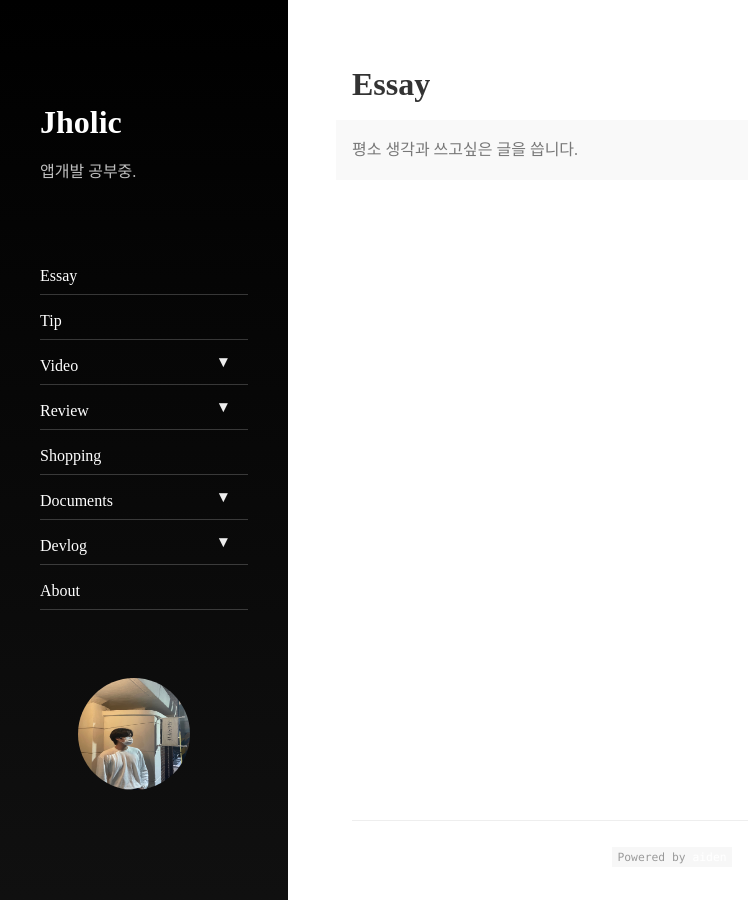
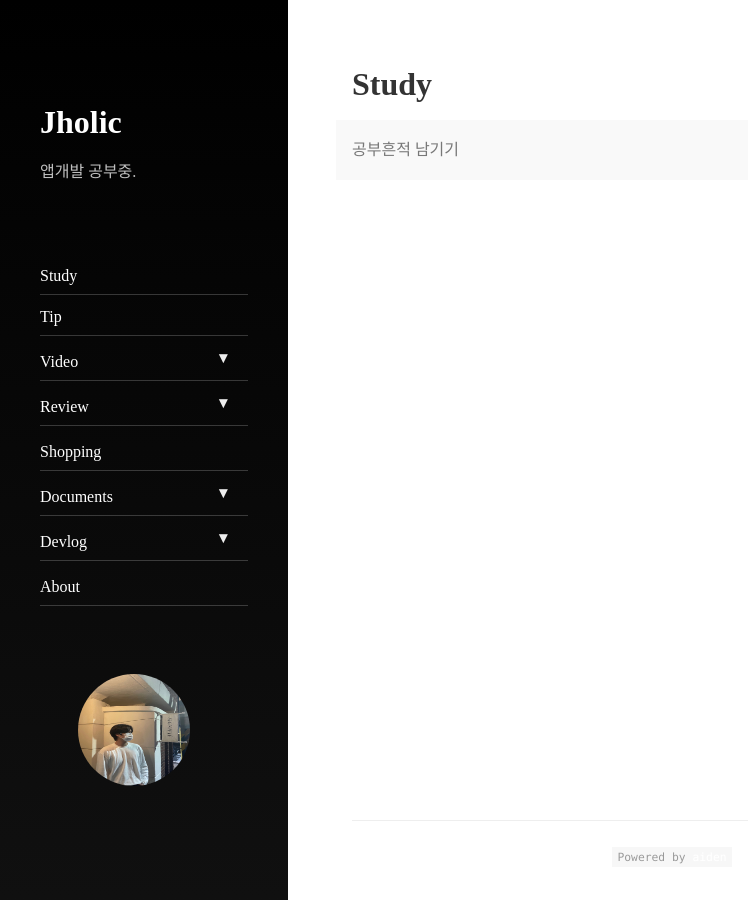
Before and after one commit to zxl3651/zxl3651.github.io, a Jekyll site: the page built from _featured_categories/essay.md, in a window 1280 px wide and 900 px high. Shown: the whole window, without its empty margins (0-748 px from the left). Built offline with Jekyll 4.4.1, drawn with Linux system fonts in a browser that asks for light colours; nearby versions of some CDN libraries.

Commit message:
Update essay.md

```diff
--- a/_featured_categories/essay.md
+++ b/_featured_categories/essay.md
@@ -1,10 +1,10 @@
 ---
 layout: list
-title: Essay
-slug: essay
+title: Study
+slug: study
 menu: true
 submenu: false
 order: 4
 description: >
-  평소 생각과 쓰고싶은 글을 씁니다.
+  공부흔적 남기기
 ---
```
